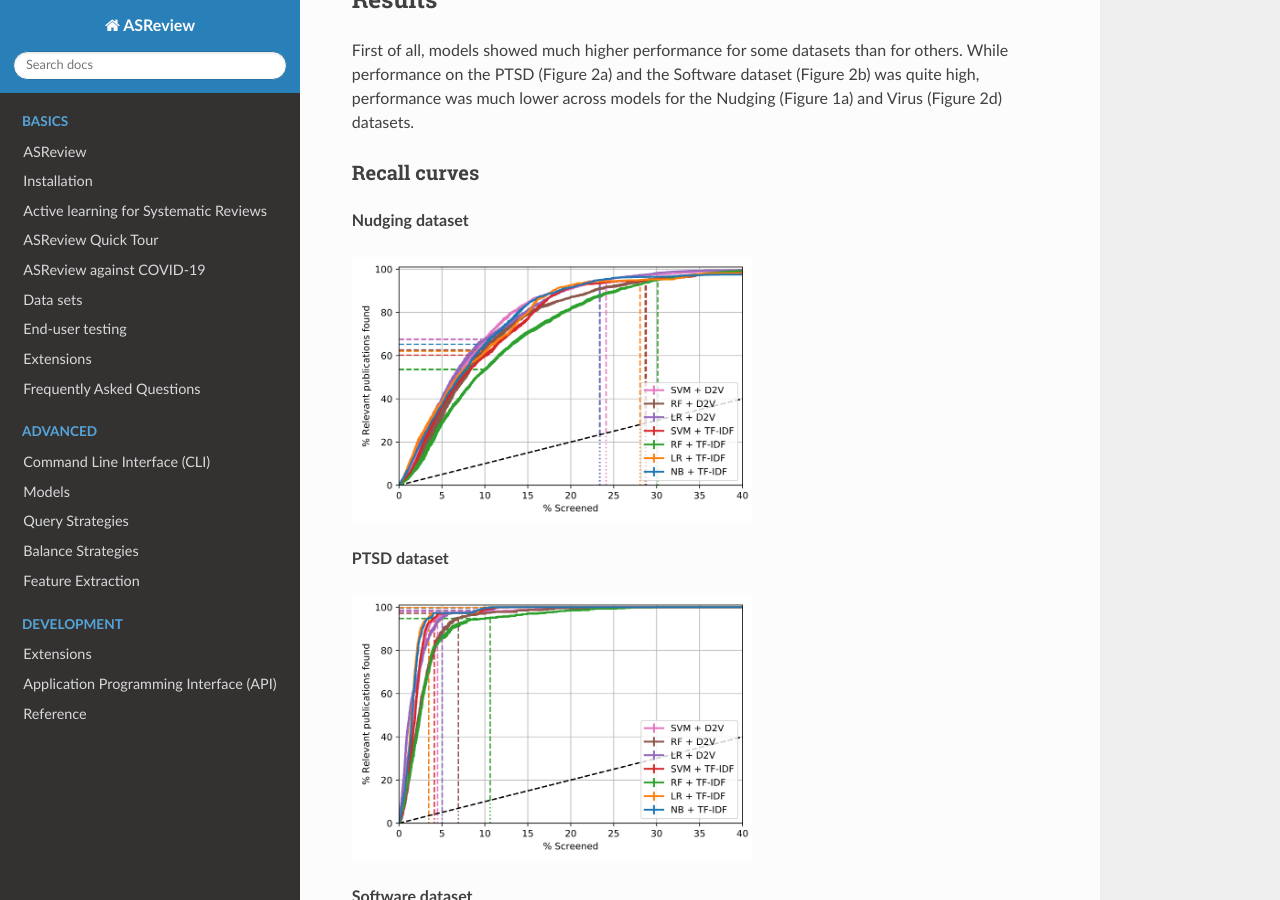
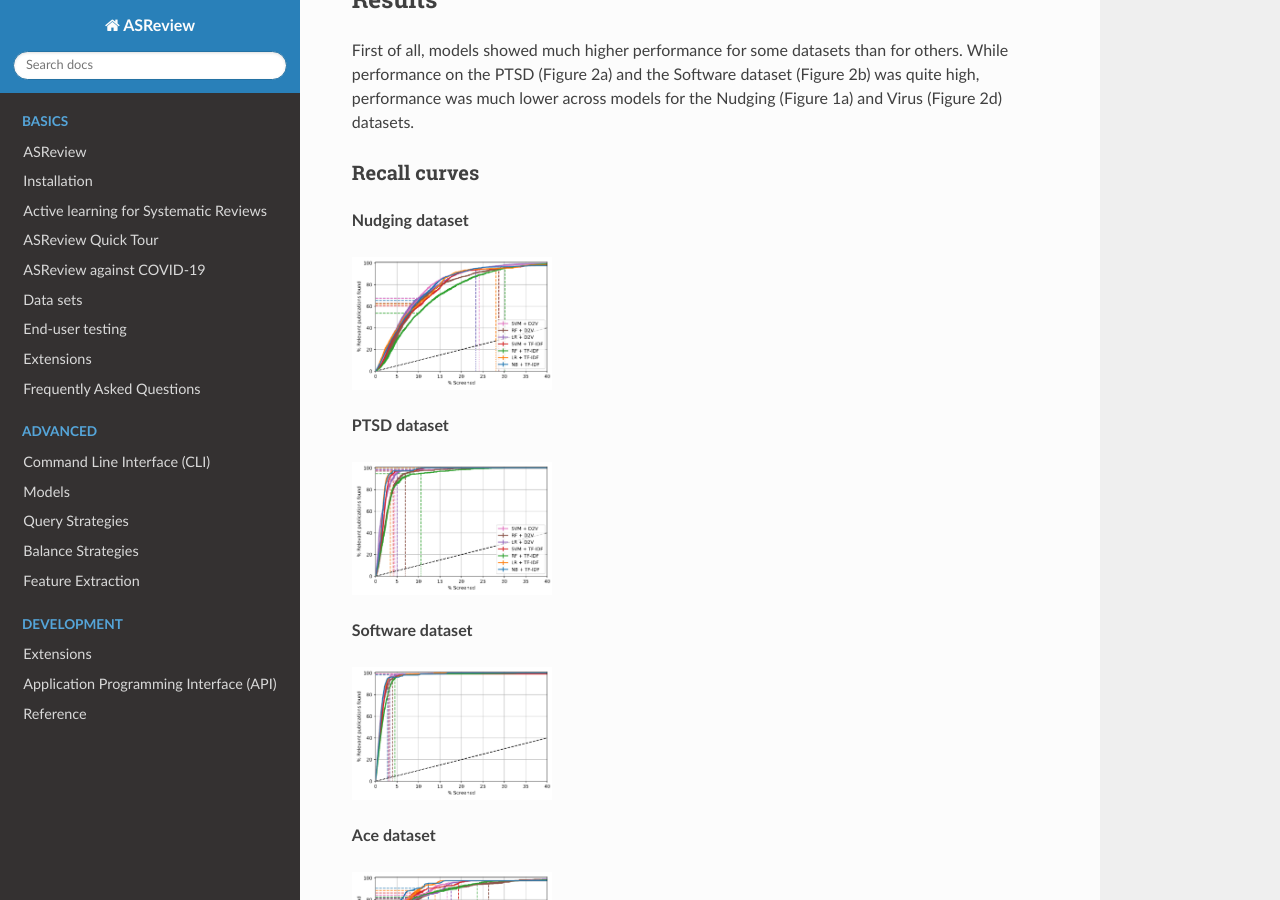
Before and after one commit to asreview/asreview, a Sphinx documentation site: the page built from docs/source/simulation_study_results.rst, in a window 1280 px wide and 900 px high, scrolled down 1945 px. Built offline with Sphinx 7.4.7 and the Read the Docs theme 2.0.0, drawn with Linux system fonts in a browser that asks for light colours.

Commit message:
adjust image width

```diff
--- a/docs/source/simulation_study_results.rst
+++ b/docs/source/simulation_study_results.rst
@@ -117,32 +117,32 @@ Recall curves
 **Nudging dataset**
 
 .. image:: ../images/simulation_study/nudging_all.png
-  :width: 400
+  :width: 200
 
 **PTSD dataset**
 
 .. image:: ../images/simulation_study/ptsd_all.png
-  :width: 400
+  :width: 200
 
 **Software dataset**
 
 .. image:: ../images/simulation_study/software_all_nl.png
-  :width: 400
+  :width: 200
 
 **Ace dataset**
 
 .. image:: ../images/simulation_study/ace_all_nl.png
-  :width: 400
+  :width: 200
 
 **Virus dataset**
 
 .. image:: ../images/simulation_study/virus_all_nl.png
-  :width: 400
+  :width: 200
 
 **Wilson dataset**
 
 .. image:: ../images/simulation_study/wilson_all_nl.png
-  :width: 400
+  :width: 200
 
 WSS and RRF
 ~~~~~~~~~~~
```
